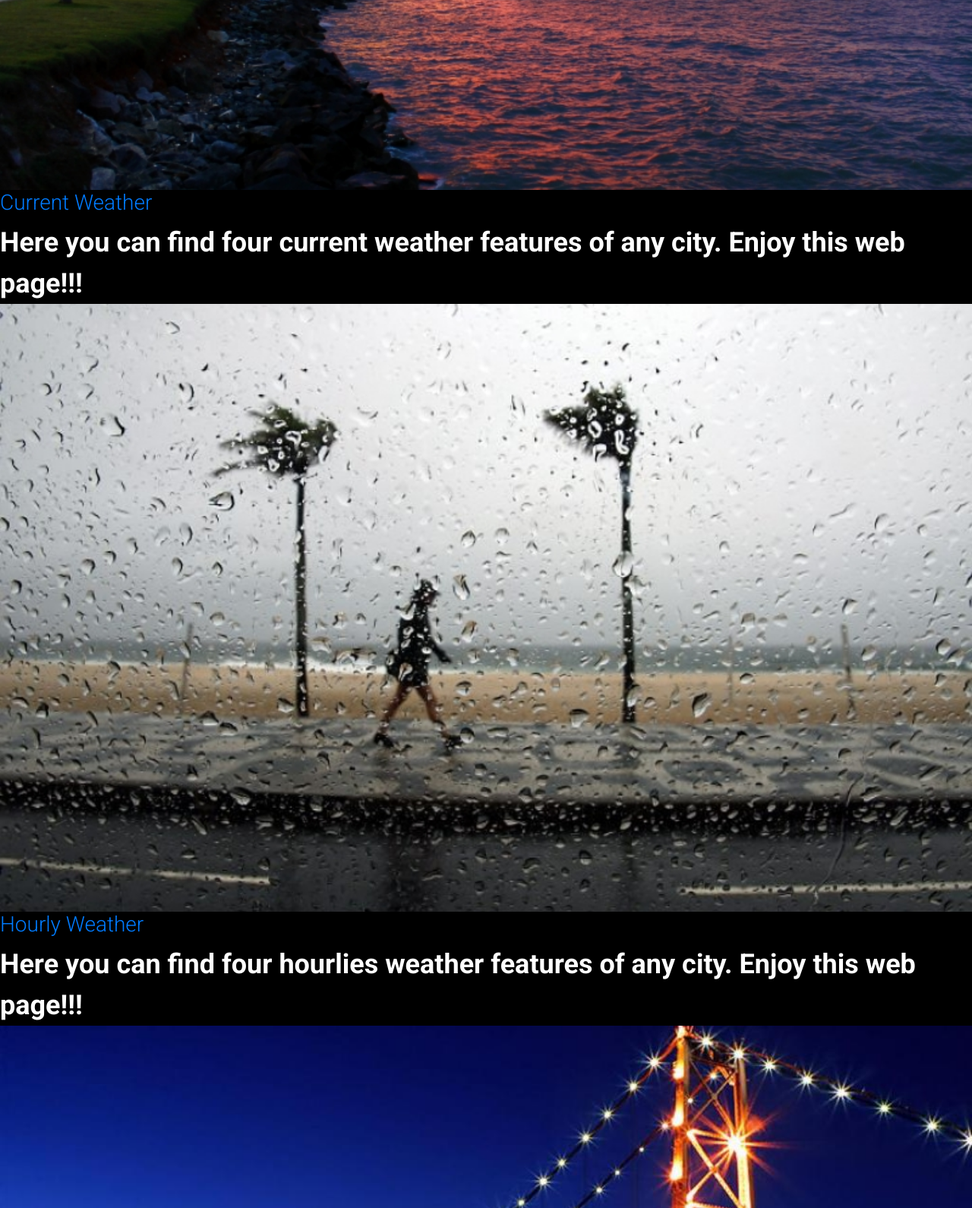
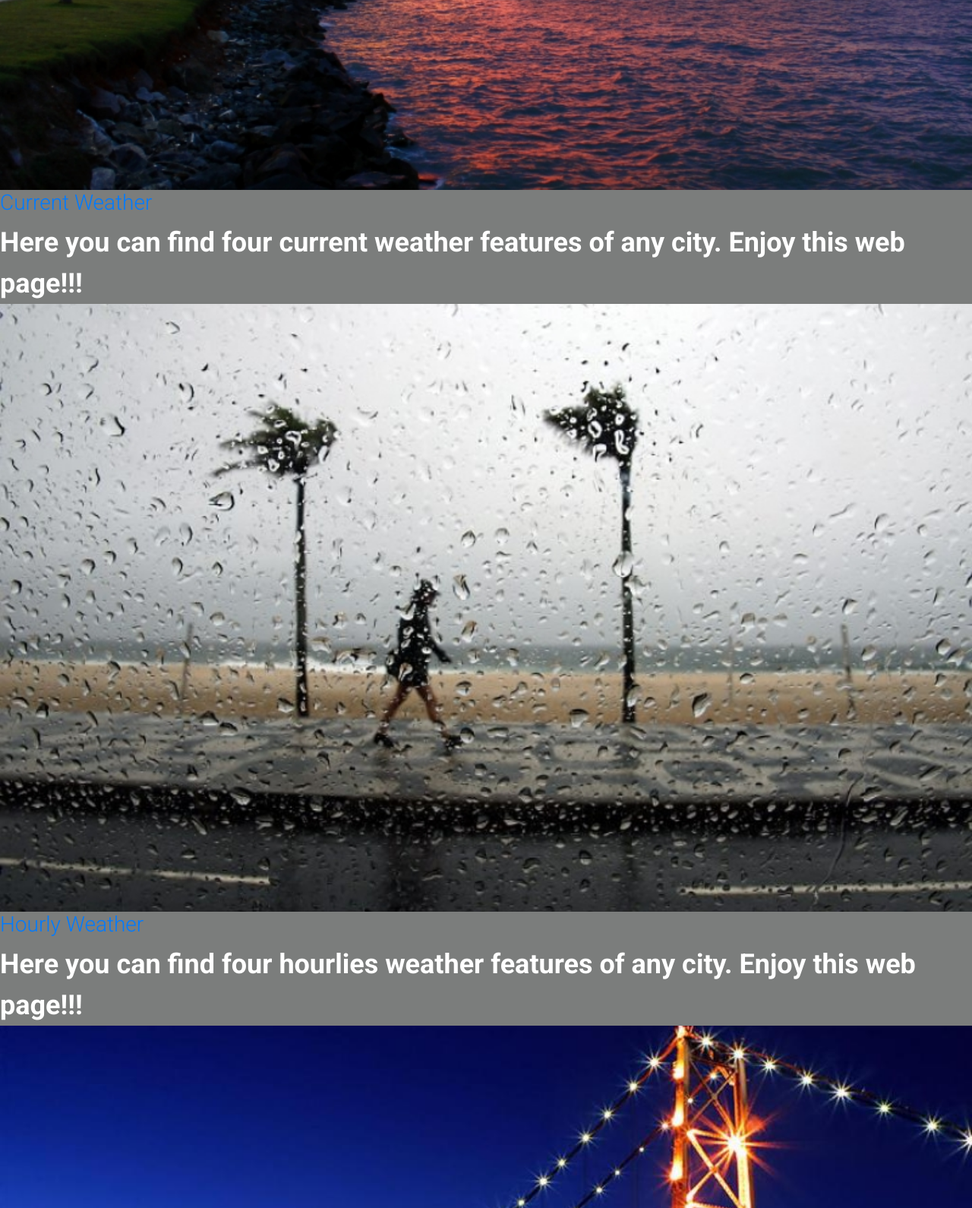
Before and after one commit to LC-burigo/Django_Small_Weather_Project, a Django app: page / in a window 1280 px wide. Shown: the part 550-2140 px from the top of the page at 76% size. Run offline with Django 3.2, Linux system fonts and the light colour scheme; some libraries are stand-ins or nearby versions.

Commit message:
fix some problems

```diff
--- a/WeatherApp/static/css/Extends.css
+++ b/WeatherApp/static/css/Extends.css
@@ -36,5 +36,8 @@ body{
   position: relative;
   margin: auto;
   height: 50vh;
-  width: 50vw;
+  width: 100vw;
 }
+h3{
+    position: center;
+}
--- a/WeatherApp/templates/WeatherApp/Base.html
+++ b/WeatherApp/templates/WeatherApp/Base.html
@@ -30,31 +30,31 @@
     <header class="header"> Welcome to Django Weather app </header>
 
     <div class="parallaxone"></div>
-    <div style="height:150px;background-color:black;font-size:36px;color:white;font-weight: bold;">
+    <div style="height:150px;background-color:RGB(123, 125, 124);font-size:36px;color:white;font-weight: bold;">
         <h3><a href="{% url 'WeatherApp:current' %}">Current Weather</a></h3>
         <p>Here you can find four current weather features of any city. Enjoy this web page!!! </p>
     </div>
 
     <div class="parallaxtwo"></div>
-    <div style="height:150px;background-color:black;font-size:36px;color:white;font-weight: bold;">
+    <div style="height:150px;background-color:RGB(123, 125, 124);font-size:36px;color:white;font-weight: bold;">
         <h3><a href="{% url 'WeatherApp:hourly' %}">Hourly Weather</a></h3>
         <p>Here you can find four hourlies weather features of any city. Enjoy this web page!!! </p>
     </div>
 
     <div class="parallaxthree"></div>
-    <div style="height:150px;background-color:black;font-size:36px;color:white;font-weight: bold;">
+    <div style="height:150px;background-color:RGB(123, 125, 124);font-size:36px;color:white;font-weight: bold;">
         <h3><a href="{% url 'WeatherApp:average' %}">Weather Average</a></h3>
         <p>Here you can find the average of four weather features of the last 24 hours of any city. Enjoy this web page!!! </p>
     </div>
 
     <div class="parallaxfour"></div>
-    <div style="height:150px;background-color:black;font-size:36px;color:white;font-weight: bold;">
+    <div style="height:150px;background-color:RGB(123, 125, 124);font-size:36px;color:white;font-weight: bold;">
         <h3><a href="{% url 'WeatherApp:max_min' %}">Max and Min Weather features</a></h3>
         <p>Here you can find the maximum and the minimum value of the four weather features in the last 24 hours of any city. Enjoy this web page!!! </p>
     </div>
 
     <div class="parallaxfive"></div>
-    <div style="height:200px;background-color:black;font-size:36px;color:white;font-weight: bold;">
+    <div style="height:200px;background-color:RGB(123, 125, 124);font-size:36px;color:white;font-weight: bold;">
         <h3><a href="{% url 'WeatherApp:graphics' %}">Graphics</a></h3>
         <p>You can also have another option to view the behavior of climatic characteristics throughout the day. With our well-modeled and didactic graphics, you can effortlessly follow the daily weather history.</p>
     </div>
```
Also changed, not shown: WeatherApp/templates/WeatherApp/Graphics.html (+5 -4 lines), db.sqlite3.
